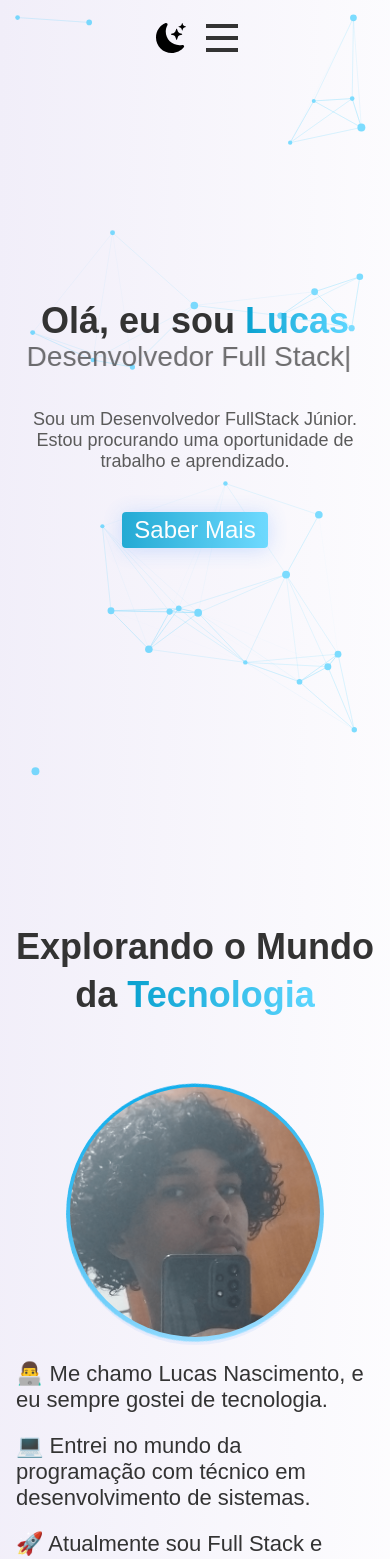
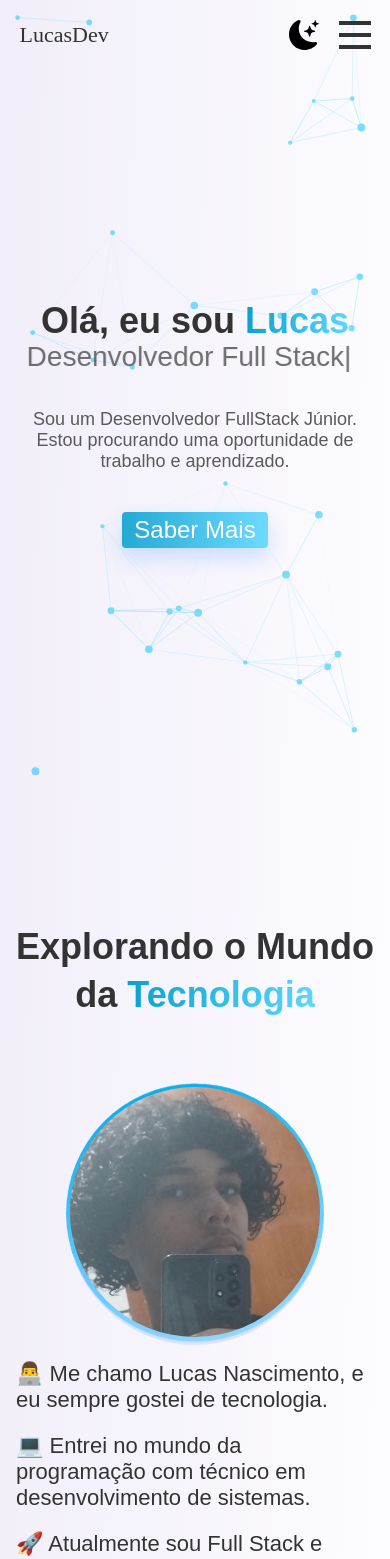
Before and after one commit to lucasns06/portfolio, a React (Create React App) app: page /#/ in a window 390 px wide. Shown: the top 1559 px of the page. Built offline with nearby package versions, Linux system fonts and the light colour scheme.

Commit message:
:art: Animação do sub-menu alterada e adicionada logo.

```diff
--- a/src/App.css
+++ b/src/App.css
@@ -30,7 +30,8 @@ body::-webkit-scrollbar {
   --cor-teste: rgb(255, 255, 255);
   --cor-teste2: rgba(0, 19, 65, 0.039);
   --tamanho-secao: 1024px;
-  --header-shadow: 0px 2px 20px 0px rgba(122, 175, 255, 0.40);
+  --header-shadow: -10px 20px 20px 0px rgba(122, 175, 255, 0.40);
+  --item-shadow: 0px 10px 20px 0px rgba(122, 175, 255, 0.40);
   --cor-projeto: white;
   --cor-card: linear-gradient(271deg, #ffffff 0%, #f1eef9 100%);
   --cor-span: linear-gradient(-90deg, #5dd6ff 0%, #09a1cf 100%);
@@ -47,7 +48,8 @@ body::-webkit-scrollbar {
   --cor-footer: #060608;
   --cor-teste: #09090b;
   --cor-teste2: rgba(255, 255, 255, 0.03);
-  --header-shadow: 0px 10px 25px 0px rgba(0, 0, 0, 0.45);
+  --header-shadow: -10px 20px 25px 0px rgba(0, 0, 0, 0.45);
+  --item-shadow: 0px 10px 25px 0px rgba(0, 0, 0, 0.45);
   --cor-projeto: rgb(255 255 255 / 5%);
   --cor-card: rgb(255 255 255 / 5%);
   --cor-span: linear-gradient(-90deg, #7edcfc 0%, #03afe9 100%);
--- a/src/components/contato/contatos.js
+++ b/src/components/contato/contatos.js
@@ -78,7 +78,7 @@ const Contatos = () => {
                     </div>
                 </div>
 
-                <form action="https://formsubmit.co/5b254861ce71b39762bbb42459cb54f1" method="POST">
+                <form className="sombra" action="https://formsubmit.co/5b254861ce71b39762bbb42459cb54f1" method="POST">
                     <input type="hidden" name="_captcha" value="false" />
                     <input type="hidden" name="_next" value="https://lucasns06.github.io/#/obrigado" />
 
--- a/src/components/header/header.css
+++ b/src/components/header/header.css
@@ -12,9 +12,9 @@ header {
 }
 
 .sombra {
-    -webkit-box-shadow: var(--header-shadow);
-    -moz-box-shadow: var(--header-shadow);
-    box-shadow: var(--header-shadow);
+    -webkit-box-shadow: var(--item-shadow);
+    -moz-box-shadow: var(--item-shadow);
+    box-shadow: var(--item-shadow);
 }
 .headerSombra{
     -webkit-box-shadow: var(--header-shadow);
@@ -37,12 +37,22 @@ header {
 .headerMobile {
     display: none;
 }
+.sub-menu {
+    display: none;
+    position: absolute;
+    top: 100%;
+    right: 0;
+    width: 0;
+    overflow: hidden;
+    background: var(--cor-branco-secundaria);
+    transform-origin: right center;
+    gap: 16px;
+    padding: 16px 0;
+    justify-content: center;
+    align-items: center;
+    text-align: center;
+}
 
-.sub-menu {
-    justify-items: center;
-    display: none;
-    overflow: hidden;
-}
 .teste{
     position: relative;
 }
@@ -144,12 +154,22 @@ nav a:hover {
 
     header {
         flex-direction: column;
+        padding: 16px 0;
     }
 
     .headerMobile {
         display: block;
+        width: 90vw;
     }
-
+    .headerMobile-top{
+        display: flex;
+        align-items: center;
+        justify-content: space-between;
+    }
+    .logo-mobile{
+        display: block;
+        font-size: 22px;
+    }
     .headerMobileIcons {
         display: flex;
         align-items: center;
@@ -166,13 +186,6 @@ nav a:hover {
         display: block;
     }
 
-    .sub-menu {
-        margin-top: 12px;
-        text-align: center;
-        gap: 1rem;
-        width: max-content;
-    }
-
     .contactBtn {
         box-shadow: none;
     }
--- a/src/components/header/header.js
+++ b/src/components/header/header.js
@@ -40,21 +40,26 @@ const Header = () => {
 
     useEffect(() => {
         if (subMenuRef.current) {
-            const header = document.querySelector('header');
+            const header = document.querySelectorAll('header');
 
             if (isMenuVisible) {
                 subMenuRef.current.style.display = 'grid';
 
-                const height = subMenuRef.current.scrollHeight;
+                // const height = subMenuRef.current.scrollWidth;
                 gsap.to(subMenuRef.current, {
-                    height: height,
+                    width: '100%',
+                    height: 'max-content',
                     duration: 0.5,
                     ease: "power4.inOut",
                 });
 
-                header.classList.add('headerSombra');
+                header.forEach(item => {
+
+                    item.classList.add('headerSombra');
+                });
             } else {
                 gsap.to(subMenuRef.current, {
+                    width: 0,
                     height: 0,
                     duration: 0.3,
                     ease: "power4.inOut",
@@ -66,7 +71,10 @@ const Header = () => {
                 });
 
                 if (window.scrollY < 50) {
-                    header.classList.remove('headerSombra');
+                    header.forEach(item => {
+
+                        item.classList.remove('headerSombra');
+                    });
                 }
             }
         }
@@ -128,6 +136,8 @@ const Header = () => {
                 onClick={toggleTheme}
             />
             <div className='headerMobile'>
+                <div className='headerMobile-top'>
+                    <a href="/" className='logo-name logo-mobile'>LucasDev</a>
                     <div className='headerMobileIcons'>
                         <img ref={imgTheme}
                             src={themeImgSrc}
@@ -141,7 +151,8 @@ const Header = () => {
                             </svg>
                         </div>
                     </div>
-                <div ref={subMenuRef} className="sub-menu">
+                </div>
+                <div ref={subMenuRef} className="sub-menu headerSombra">
                     <Link to="/" state={{ scrollTo: 'homeId' }} >Inicio</Link>
                     <Link to="/" state={{ scrollTo: 'sobreId' }} >Sobre</Link>
                     <Link to="/" state={{ scrollTo: 'projetosId' }} >Projetos</Link>
```
Lines whose indentation alone changed are shown as unchanged.
